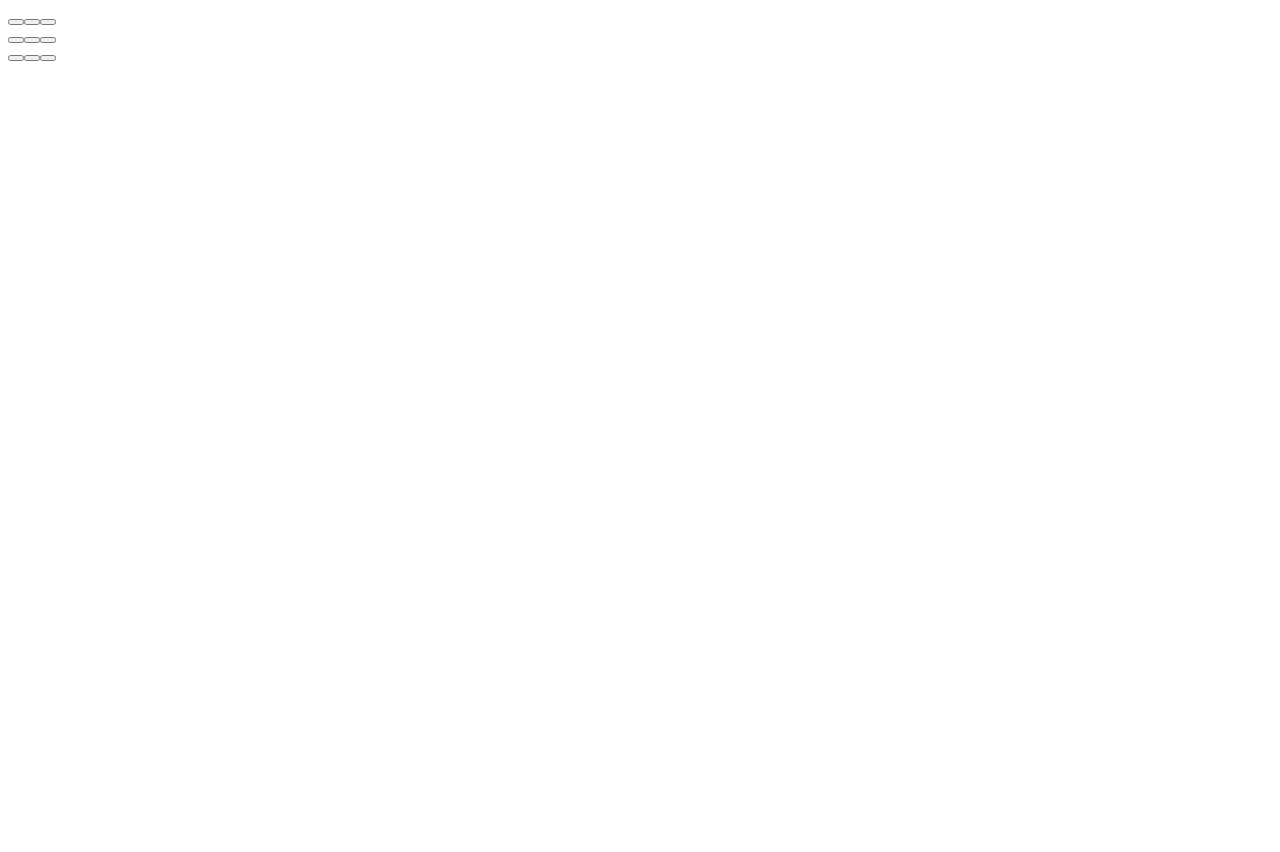
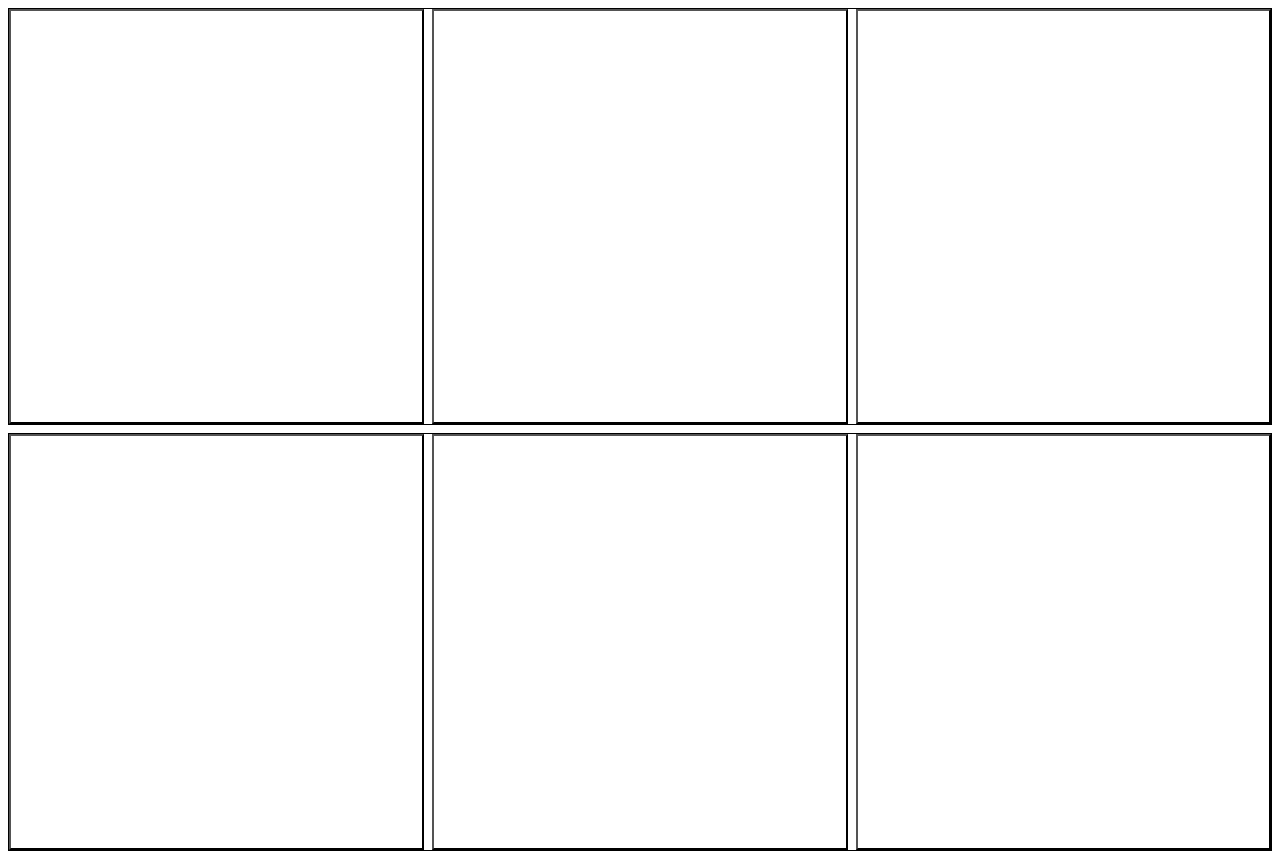
Before and after one commit to saavan-shah/my-react-app, a React (Vite) app: page / in a window 1280 px wide. Shown: the top 852 px of the page. Before the commit the page ends 800 px from the top, so only its background shows below. Built offline with nearby package versions, Linux system fonts and the light colour scheme.

Commit message:
fixed that css is in the right file

```diff
--- a/src/index.css
+++ b/src/index.css
@@ -109,3 +109,31 @@ code {
   padding: 4px 8px;
   background: var(--code-bg);
 } */
+
+.board-row {
+  display: grid;
+  grid-template-columns: repeat(3, 1fr);
+  gap: 8px;
+  margin: 8px 0;
+  border: 1px solid #000;
+}
+button {
+  width: 100%;
+  aspect-ratio: 1;
+  font-size: 48px;
+  line-height: 1;
+  background: transparent;
+  cursor: pointer;
+}
+Square {
+  display: inline-flex;
+  align-items: center;
+  justify-content: center;
+  width: 50%;
+  height: 50%;
+  max-width: 1rem;
+  max-height: 1rem;
+  min-width: 50%;
+  min-height: 50%;
+  border: 1px solid #000;
+}
```
